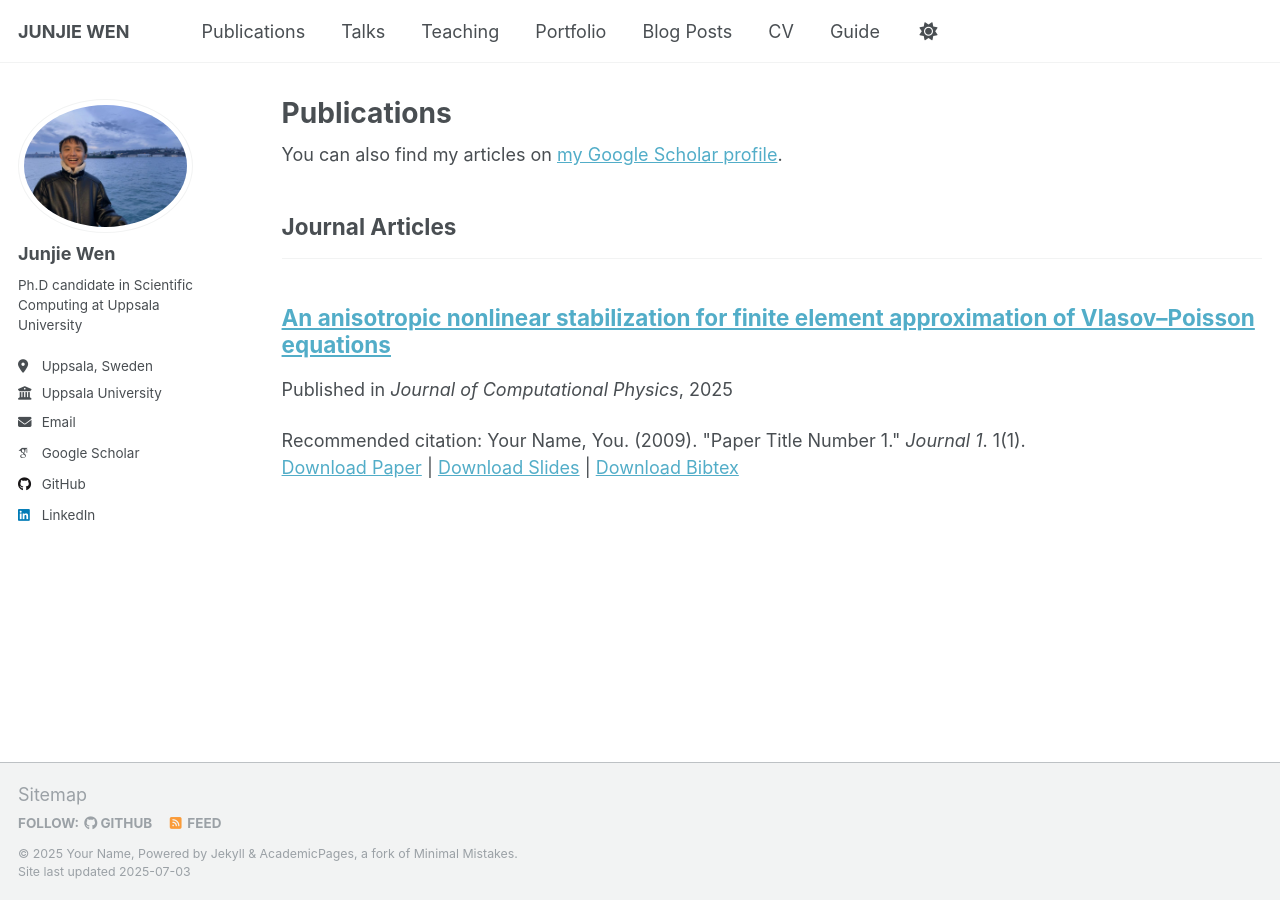
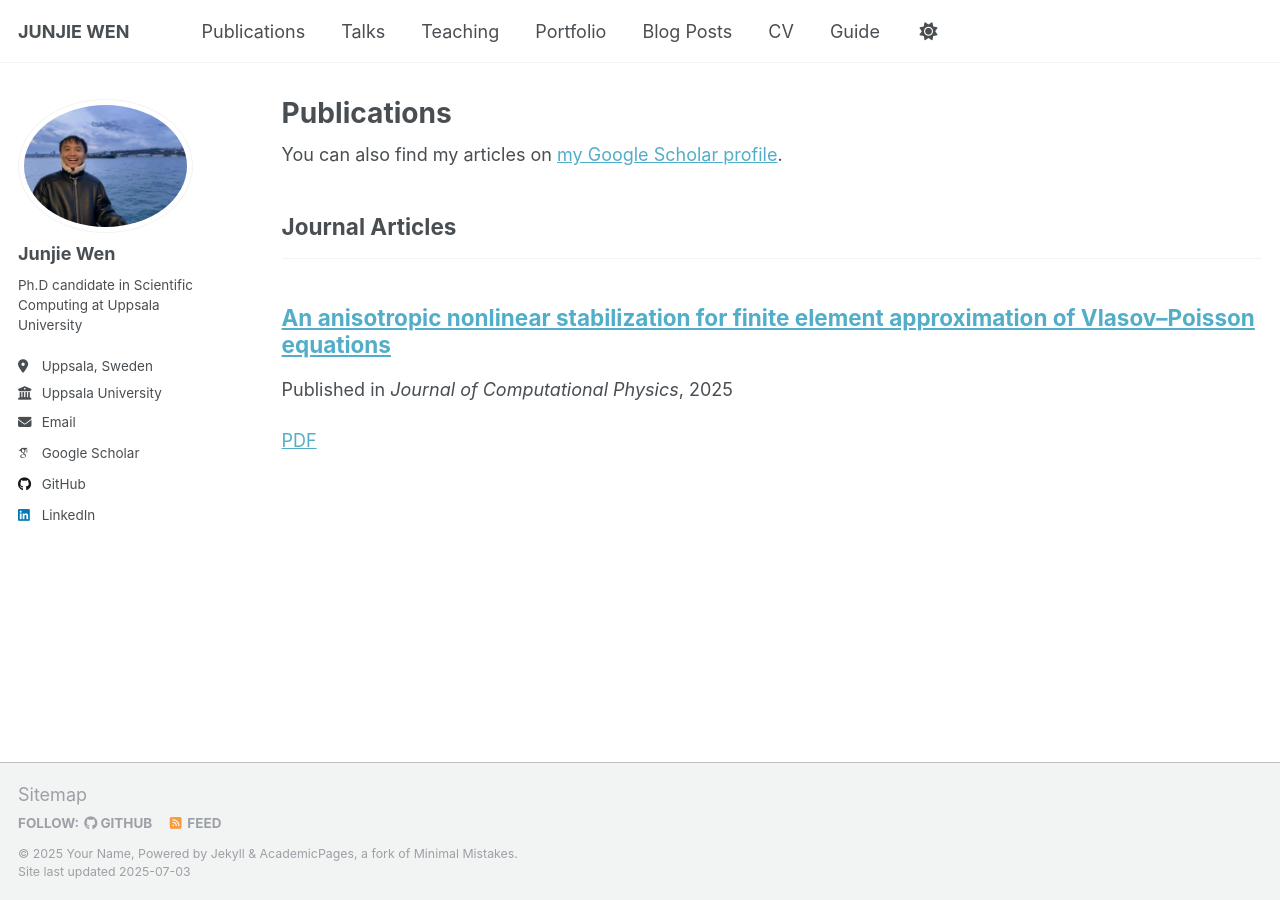
Before and after one commit to WjjSteve/WjjSteve.github.io, a Jekyll site: the page built from _pages/publications.html, in a window 1280 px wide. Built offline with Jekyll 4.4.1, drawn with Linux system fonts in a browser that asks for light colours; some web fonts are replaced; a script that is not in the unit is left out.

Commit message:
Update archive-single.html

```diff
--- a/_includes/archive-single.html
+++ b/_includes/archive-single.html
@@ -52,33 +52,17 @@
     <p class="archive__item-excerpt" itemprop="description"><p>{{ post.excerpt | markdownify | remove: '<p>' | remove: '</p>' }}<strong><a href="{{ base_path }}{{ post.url }}" rel="permalink"> Read more</a></strong></p></p>
     {% endif %}
 
-    {% if post.citation and post.paperurl and post.slidesurl and post.bibtexurl %}
-      <p>Recommended citation: {{ post.citation }}<br /><a href="{{ post.paperurl }}">Download Paper</a> | <a href="{{ post.slidesurl }}">Download Slides</a> | <a href="{{ post.bibtexurl }}">Download Bibtex</a></p>
-    {% elsif post.citation and post.paperurl and post.slidesurl %}
-      <p>Recommended citation: {{ post.citation }}<br /><a href="{{ post.paperurl }}">Download Paper</a> | <a href="{{ post.slidesurl }}">Download Slides</a></p>
-    {% elsif post.citation and post.paperurl and post.bibtexurl %}
-      <p>Recommended citation: {{ post.citation }}<br /><a href="{{ post.paperurl }}">Download Paper</a> | <a href="{{ post.bibtexurl }}">Download Bibtex</a></p>
-    {% elsif post.citation and post.paperurl %}
-      <p>Recommended citation: {{ post.citation }}<br /><a href="{{ post.paperurl }}">Download Paper</a></p>
-    {% elsif post.citation and post.slidesurl and post.bibtexurl %}
-      <p>Recommended citation: {{ post.citation }}<br /><a href="{{ post.slidesurl }}">Download Slides</a> | <a href="{{ post.bibtexurl}}">Download Bibtex</a></p>
-    {% elsif post.citation and post.slidesurl %}
-      <p>Recommended citation: {{ post.citation }}<br /><a href="{{ post.slidesurl }}">Download Slides</a></p>
-    {% elsif post.citation and post.bibtexurl %}
-      <p>Recommended citation: {{ post.citation }}<br /><a href="{{ post.bibtexurl }}">Download Bibtex</a></p>
-    {% elsif post.citation %}
-      <p>Recommended citation: {{ post.citation }}</p>
-    {% elsif post.paperurl and post.bibtexurl %}
-      <p><a href=" {{ post.paperurl }} ">Download Paper</a> | <a href="{{ post.bibtexurl }}">Download Bibtex</a></p>
-    {% elsif post.paperurl %}
-      <p><a href=" {{ post.paperurl }} ">Download Paper</a></p>
-    {% elsif post.slidesurl and post.bibtexurl %}
-      <p><a href="{{ post.slidesurl }}">Download Slides</a> | <a href="{{ post.bibtexurl }}">Download Bibtex</a></p>
-    {% elsif post.slidesurl %}
-      <p><a href="{{ post.slidesurl }}">Download Slides</a></p>
-    {% elsif post.bibtexurl %}
-      <p><a href="{{ post.bibtexurl }}">Download Bibtex</a></p>
+ {% if post.paperurl or post.doi %}
+  <p>
+    {% if post.paperurl %}
+      <a href="{{ post.paperurl }}" target="_blank">PDF</a>{% if post.doi %} | {% endif %}
     {% endif %}
+    {% if post.doi %}
+      <a href="{{ post.doi }}" target="_blank">DOI</a>
+    {% endif %}
+  </p>
+{% endif %}
+
 
   </article>
 </div>
```
